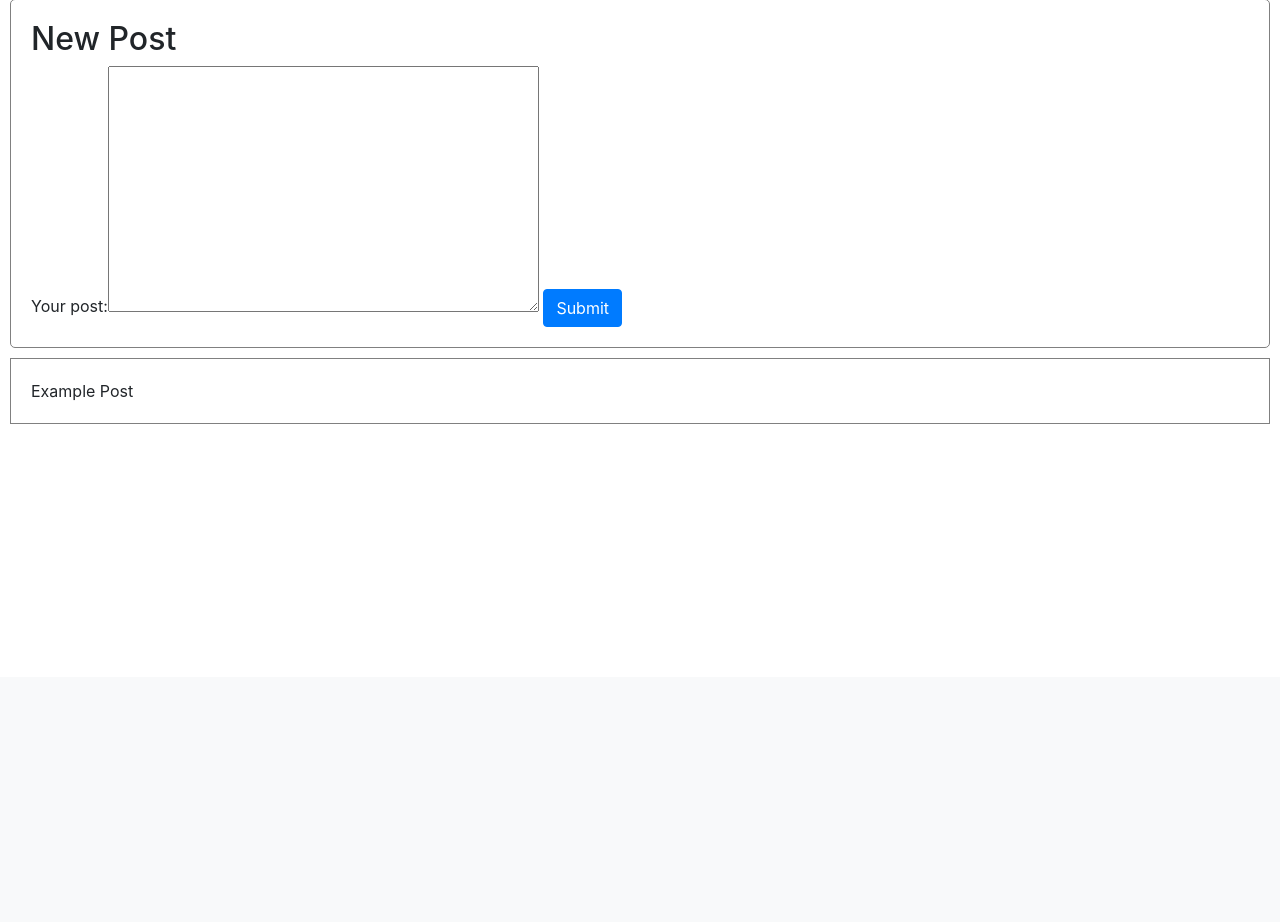
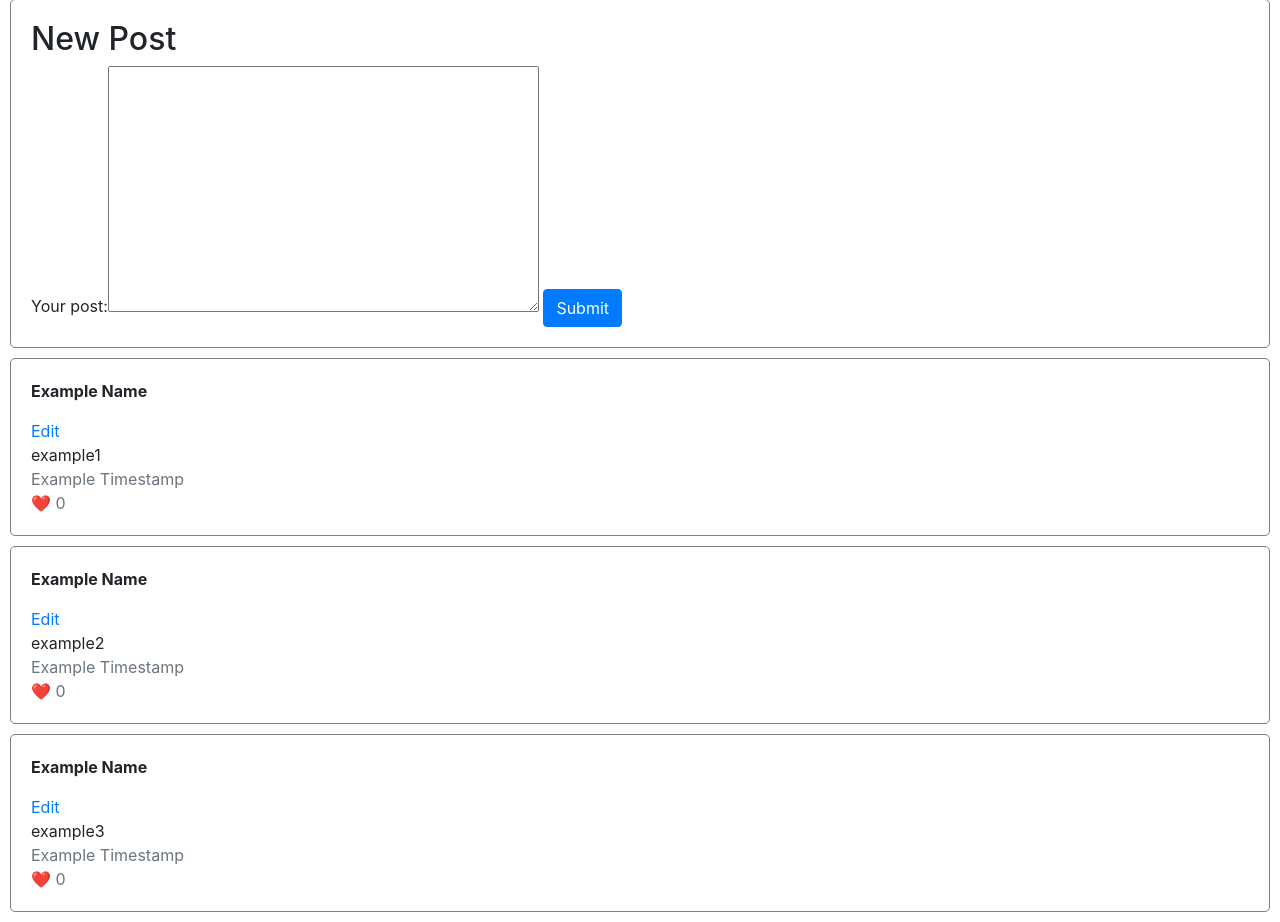
Before and after one commit to maxdemaio/Network, a Django app: page / in a window 1280 px wide. Shown: the part 123-1045 px from the top of the page. Before the commit the page ends 547 px from the top, so only its background shows below. Run offline with Django 3.2, Linux system fonts and the light colour scheme; some libraries are stand-ins or nearby versions.

Commit message:
Created mock posts and added styling

```diff
--- a/network/static/network/styles.css
+++ b/network/static/network/styles.css
@@ -11,7 +11,15 @@
 }
 
 /* Probably can reuse for following section */
-.posts-section div {
+.posts-section .post {
+    border-radius: 5px;
     border: 1px solid grey;
     padding: 20px;
 }
+
+.poster-name {
+    font-size: 1.5rem;
+}
+.post {
+    margin-top: 10px;
+}
--- a/network/templates/network/index.html
+++ b/network/templates/network/index.html
@@ -14,9 +14,24 @@
 </div>
 
 <div class="posts-section">
-    <div>
-        Example Post
+    {% for example in examplePosts %}
+    <div class="post">
+        <p><strong>Example Name</strong></p>
+        <div>
+            <a href="#">Edit</a>
+        </div>
+
+        {{ example }}
+
+        <div class="text-muted">
+            Example Timestamp
+        </div>
+
+        <div>
+            ❤️ <span class="text-muted">0</span>
+        </div>
     </div>
+    {% endfor %}
 </div>
 
 {% endblock %}
--- a/network/views.py
+++ b/network/views.py
@@ -13,18 +13,26 @@ class PostForm(forms.Form):
 
 def index(request):
     if request.method == "POST":
-        # TODO make it so it returns a problem with the form (maybe a system message)
-        # Check if the user is logged in
-        if request.user.is_authenticated:
-            return HttpResponse("You just posted, homie")
-        else:
-            return HttpResponse("Yo homie, you need to register")
+        form = PostForm(request.POST)
+
+        # Check if form is valid
+        if form.is_valid():
+            # Return them back
+            # TODO this should actually be AJAX like, and not have a page reload
+
+            # TODO make it so it returns a problem with the form (maybe a system message)
+            # Check if the user is logged in
+            if request.user.is_authenticated == False:
+                return HttpResponse("Yo homie, you need to register")
+            else:
+                return HttpResponseRedirect(reverse("index"))
     else:
         # Create new post form instance
         newPostForm = PostForm()
-
+        examplePosts = ["example1", "example2", "example3"]
         return render(request, "network/index.html", {
             "newPostForm": newPostForm,
+            "examplePosts": examplePosts,
         })
 
 
```
Also changed, not shown: network/migrations/0002_posts_userfollowing.py (added).
